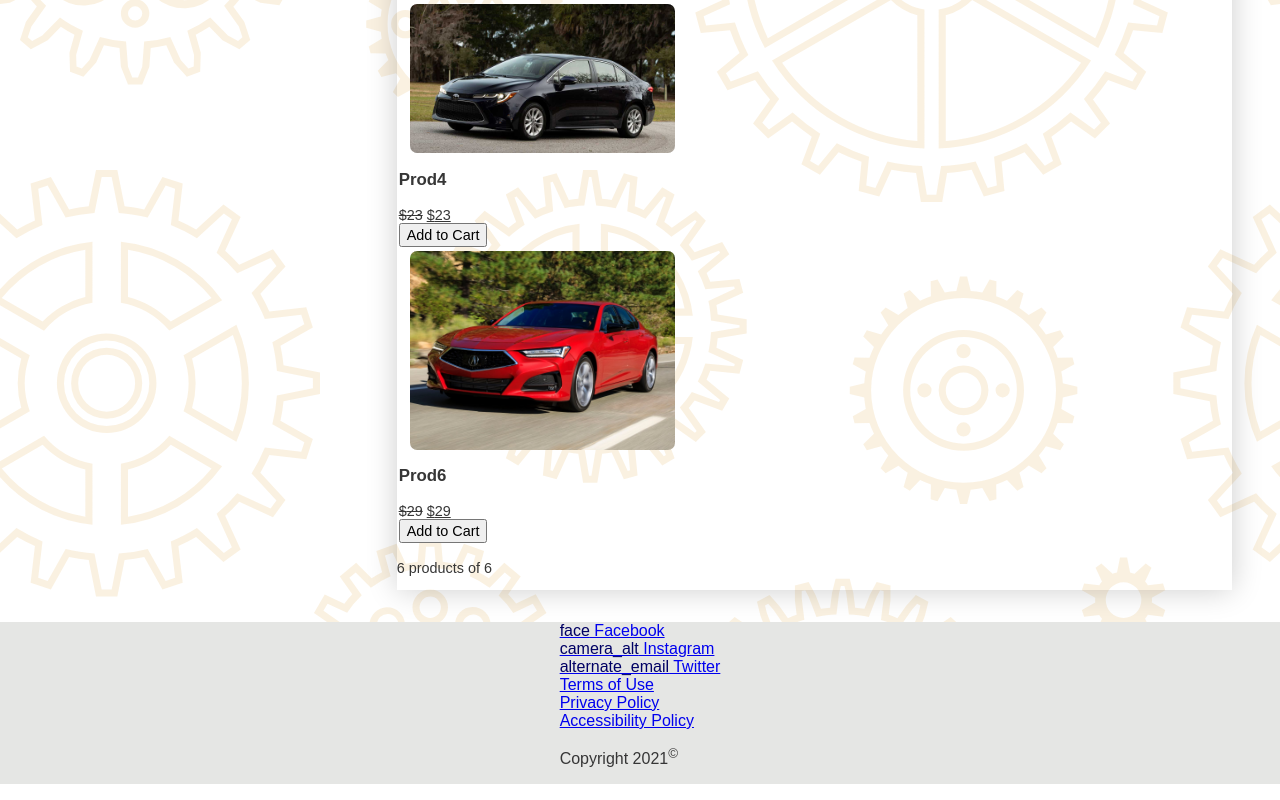
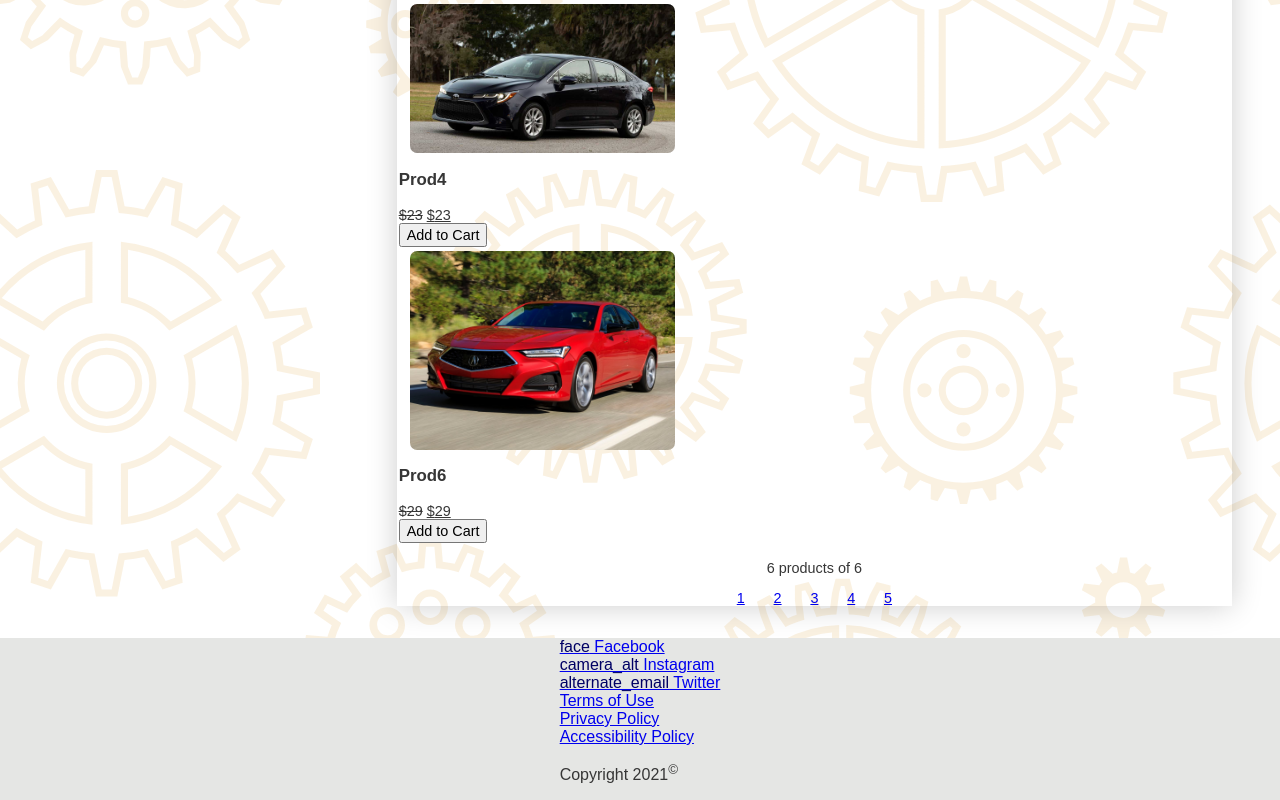
Before and after one commit to ashwinr63/ecomm_project_react, a React app: page / in a window 1280 px wide. Shown: the part 2319-3119 px from the top of the page. Built offline with nearby package versions, Linux system fonts and the light colour scheme.

Commit message:
addition of pagination to the SPA

```diff
--- a/src/components/SearchFor.js
+++ b/src/components/SearchFor.js
@@ -9,10 +9,19 @@ const SearchFor = ({result}) => {
         <div className="container">
             {ProductArray}
 
+            <nav aria-label="Pagination" className="pagination">
             <p id="pageNumber">
                 {/* {ProductArray.length}{(ProductArray.length === 1) ? `Product` : `products`} of {results.length} */}
                 {ProductArray.length} {(ProductArray.length === 1) ? `product` : `products`} of {result.length}
             </p>
+            <ol className="pages">
+          <li><a href="#" aria-label="Current Page, Page 1" aria-current="true">1</a></li>
+          <li><a href="#" aria-label="Page 2">2</a></li>
+          <li><a href="#" aria-label="Page 3">3</a></li>
+          <li><a href="#" aria-label="Page 4">4</a></li>
+          <li><a href="#" aria-label="Page 5">5</a></li>
+        </ol>
+        </nav>
         </div>
     )
 }
```
